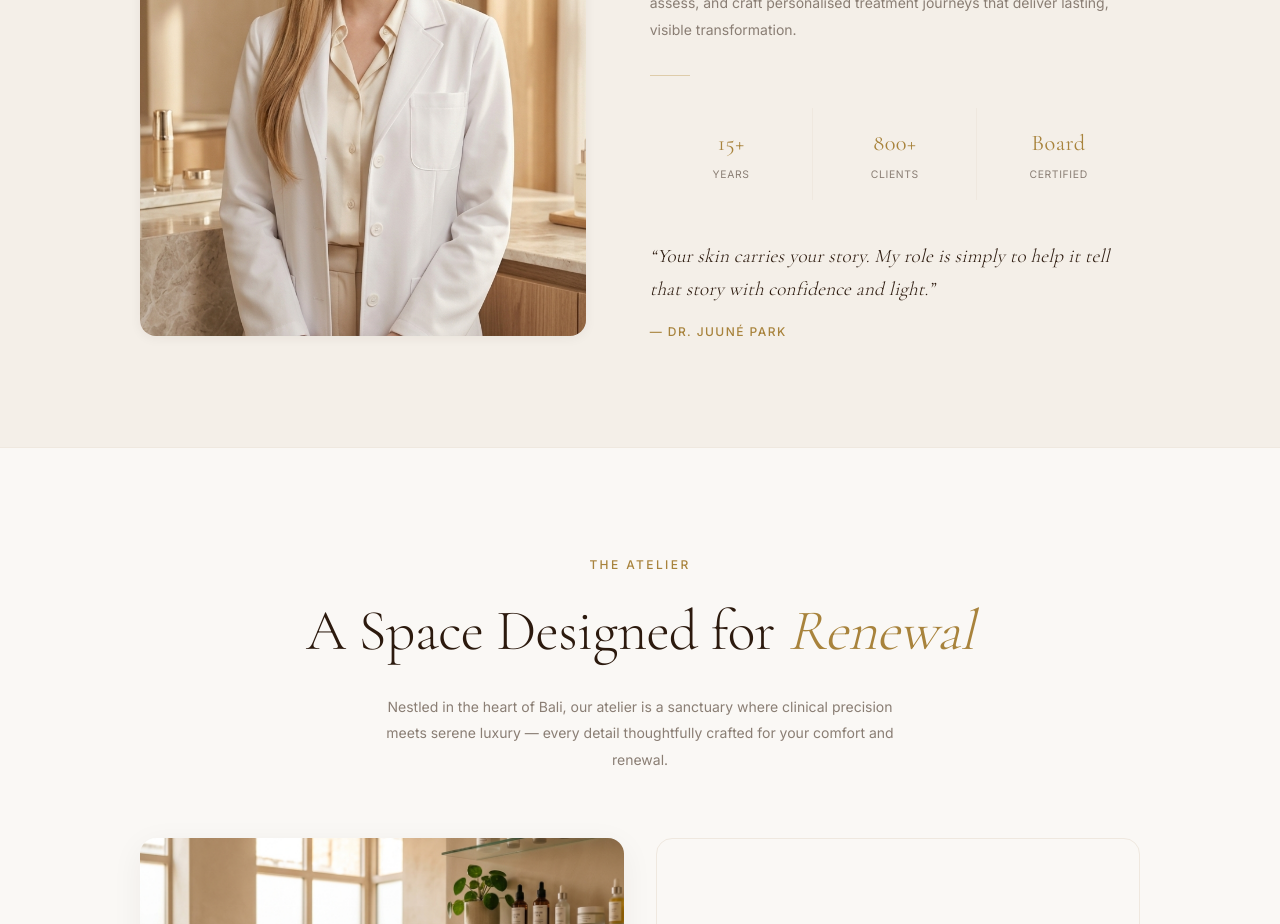
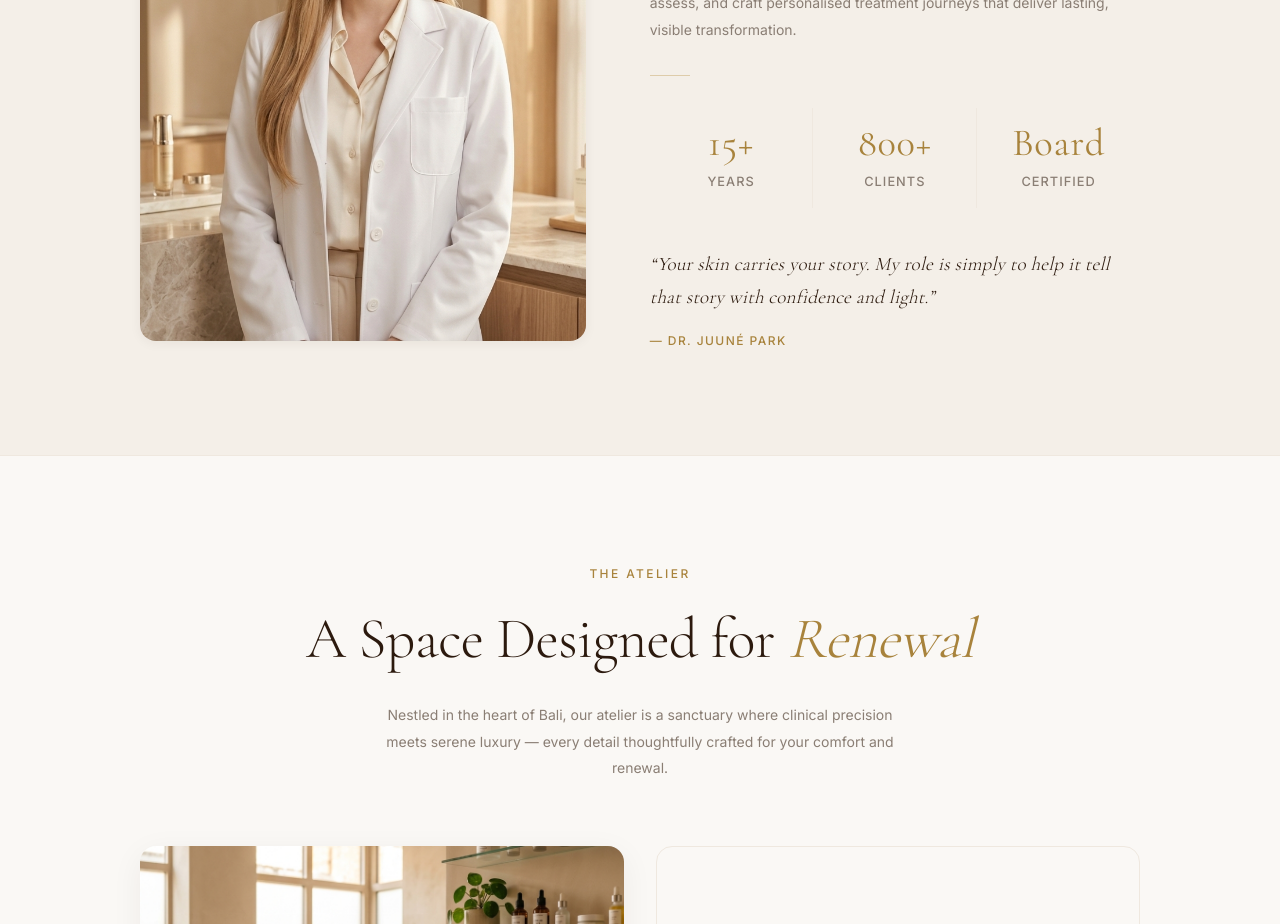
Before and after one commit to aetheramizu/JUUNE-Skin-Atelier, a Next.js app: page / in a window 1280 px wide. Shown: the part 5400-6324 px from the top of the page. Built offline with nearby package versions, Linux system fonts and the light colour scheme; grey boxes are pictures that could not be loaded.

Commit message:
style: polish about and doctor section presentation

```diff
--- a/components/AboutDoctor.tsx
+++ b/components/AboutDoctor.tsx
@@ -268,10 +268,12 @@ export default function AboutDoctor(): React.ReactElement {
                     <span
                       style={{
                         fontFamily: "var(--font-display)",
-                        fontSize: "clamp(1.1rem, 1.8vw, 1.4rem)",
+                        fontSize: "clamp(1.8rem, 3vw, 2.4rem)",
                         fontWeight: 400,
                         color: "var(--color-accent-dark)",
                         letterSpacing: "0.02em",
+                        lineHeight: 1,
+                        marginBottom: "4px",
                       }}
                     >
                       {cred.value}
@@ -279,10 +281,10 @@ export default function AboutDoctor(): React.ReactElement {
                     <span
                       style={{
                         fontFamily: "var(--font-body)",
-                        fontSize: "0.65rem",
-                        fontWeight: 400,
+                        fontSize: "0.8rem",
+                        fontWeight: 500,
                         color: "var(--color-text-muted)",
-                        letterSpacing: "0.06em",
+                        letterSpacing: "0.08em",
                         textTransform: "uppercase" as const,
                         textAlign: "center" as const,
                         whiteSpace: "nowrap" as const,
```
